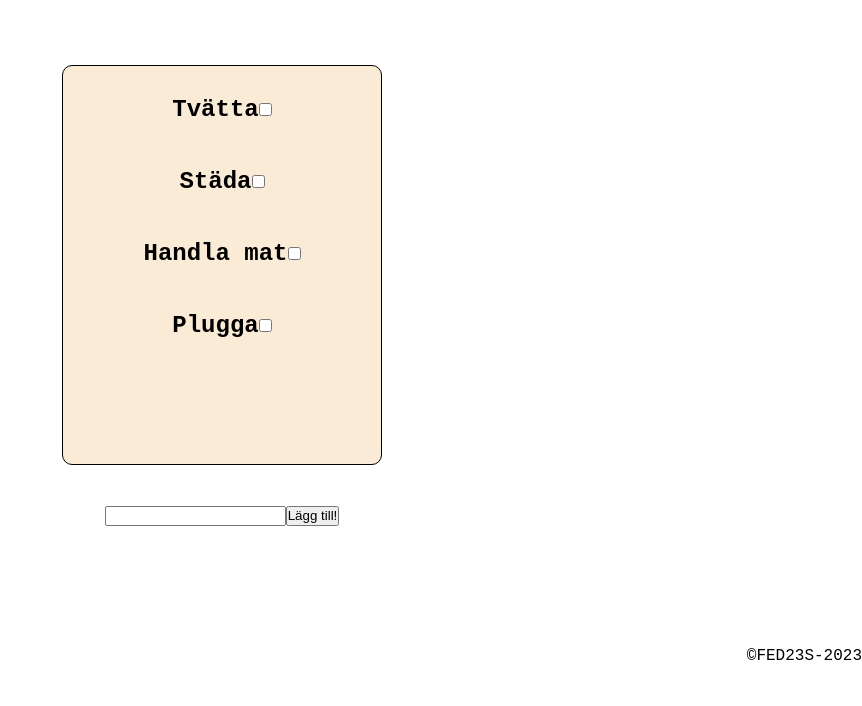
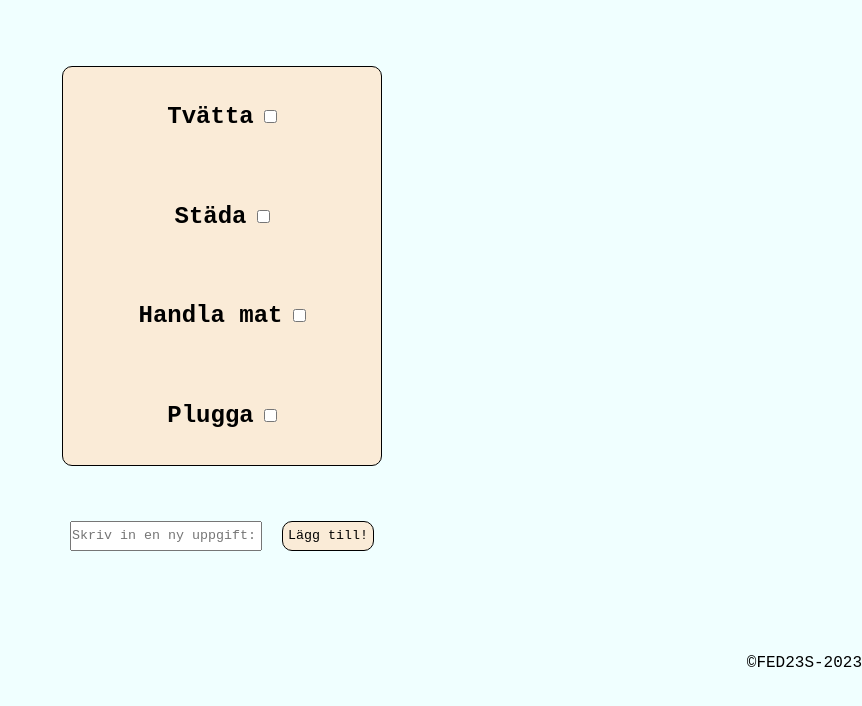
Before and after one commit to mallrosen/todos-mallrosen, a website built with Vite: page index.html in a window 1280 px wide. Shown: the part 94-800 px from the top of the page, without its empty margins (418-1280 px from the left). Built offline with nearby package versions, Linux system fonts and the light colour scheme; a web font is replaced by a local one.

Commit message:
add tasks to list

```diff
--- a/src/js/main.js
+++ b/src/js/main.js
@@ -42,8 +42,9 @@ for (let i = 0; i < todoList.length; i++){
 
     checkbox.addEventListener("click", () => {
         todoList[i].isDone = true;
-        console.log(todoList[i].isDone);
+  /*       console.log(todoList[i].isDone); */
         createHtml();
+
     })
 
     taskUl.appendChild(taskLi);
@@ -59,23 +60,29 @@ for (let i = 0; i < todoList.length; i++){
 
 createHtml();
 
-
 const addTaskContainer = document.createElement("div")
 addTaskContainer.className = "input-task";
+
 const taskBtn = document.createElement("button");
-
 taskBtn.innerHTML = "Lägg till!"
 
 const textBox = document.createElement("input");
-
 textBox.setAttribute("type", "textarea");
 textBox.className = "textBox";
 
+textBox.placeholder = "Skriv in en ny uppgift:";
+
 addTaskContainer.appendChild(textBox);
 addTaskContainer.appendChild(taskBtn);
-
 document.body.appendChild(addTaskContainer);
 
+taskBtn.addEventListener("click", () => {
+    let itemText = textBox.value;
+    const task = new Tasks(itemText, false);
+    todoList.push (task);
+    console.log(todoList);
+    createHtml();
+})
 
 
 const footer = document.createElement("footer");
--- a/src/scss/style.scss
+++ b/src/scss/style.scss
@@ -13,6 +13,7 @@ body{
   min-height: 100vh;
   justify-content: center;
   font-family: 'Sometype Mono', monospace;
+  background-color: azure;
 
 
 }
@@ -50,6 +51,10 @@ footer{
   border-radius: 10px;
   width: 25vw;
   min-height: 50vh;
+  margin: 20px;
+  display: grid;
+  justify-content: center;
+  align-items: center;
   background-color: antiquewhite;
 }
 
@@ -57,6 +62,7 @@ footer{
   display: flex;
   justify-content: center;
   align-items: center;
+  gap: 10px;
   margin: 15px;
   padding: 15px;
 
@@ -66,5 +72,20 @@ footer{
   display: flex;
   justify-content: center;
   grid-row-start: 3;
-  height: 20px;
+  height: 30px;
+  gap: 20px;
 }
+
+button{
+  background-color: antiquewhite;
+  border: 1px solid black;
+  border-radius: 10px;
+  padding-left: 5px;
+  padding-right: 5px;
+  font-family: 'Sometype Mono', monospace;
+}
+
+.textBox {
+  font-family: 'Sometype Mono', monospace;
+  min-width: 15vw;
+}
```
